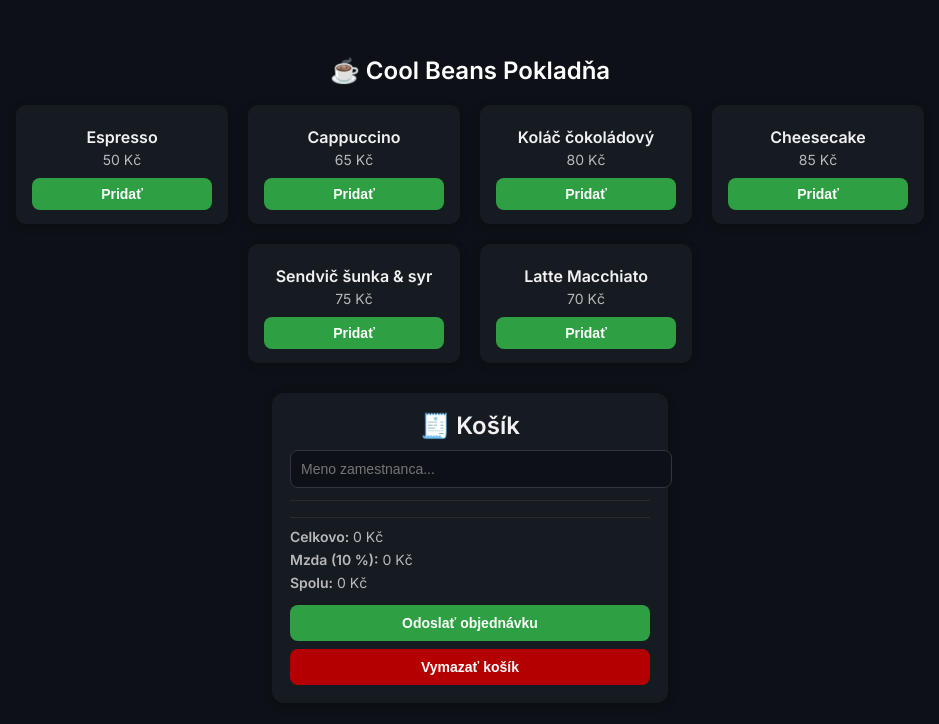
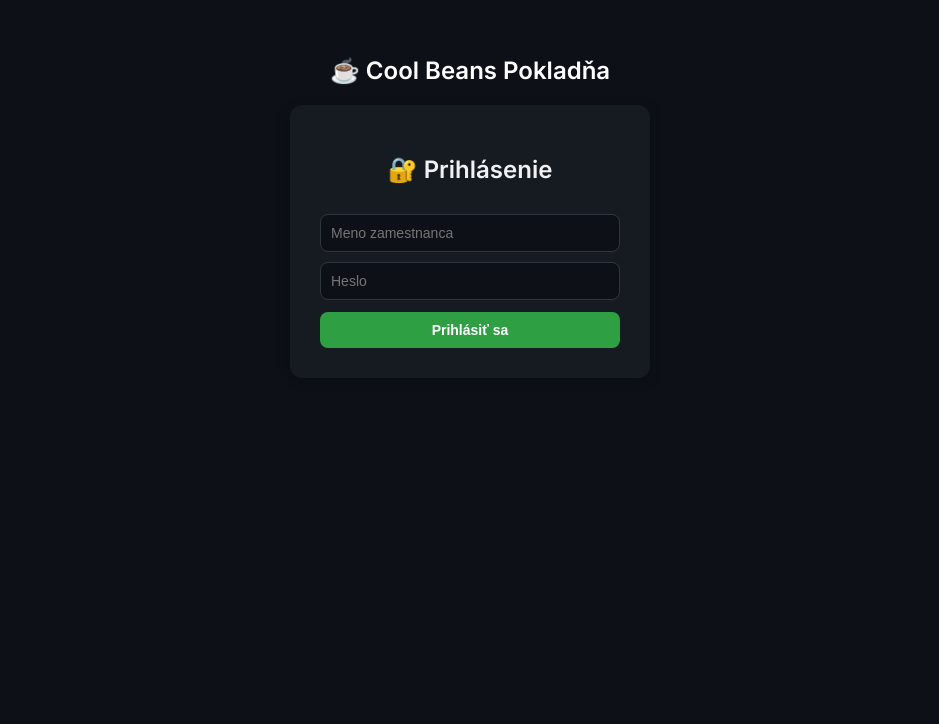
Before and after one commit to LightningSamko/coolbeans, a plain HTML site: page index.html in a window 1280 px wide. Shown: the whole page, without its empty margins (170-1109 px from the left). Drawn offline with Linux system fonts and the light colour scheme.

Commit message:
Update index.html

```diff
--- a/index.html
+++ b/index.html
@@ -6,7 +6,6 @@
   <title>Cool Beans - Pokladňa</title>
   <style>
     @import url('https://fonts.googleapis.com/css2?family=Inter:wght@400;600&display=swap');
-
     body {
       font-family: "Inter", sans-serif;
       background: #0d1117;
@@ -17,13 +16,11 @@
       flex-direction: column;
       align-items: center;
     }
-
     h1 {
       font-size: 24px;
       margin-bottom: 20px;
       color: #fff;
     }
-
     .container {
       display: flex;
       flex-wrap: wrap;
@@ -32,7 +29,6 @@
       max-width: 1100px;
       width: 100%;
     }
-
     .product {
       background: #161b22;
       border-radius: 10px;
@@ -45,24 +41,12 @@
       box-shadow: 0 2px 10px rgba(0, 0, 0, 0.2);
       transition: all 0.2s ease;
     }
-
     .product:hover {
       transform: translateY(-3px);
       background: #1c222b;
     }
-
-    .product h3 {
-      margin: 8px 0 4px;
-      font-size: 16px;
-      text-align: center;
-    }
-
-    .product p {
-      margin: 0;
-      font-size: 14px;
-      color: #b9b9b9;
-    }
-
+    .product h3 { margin: 8px 0 4px; font-size: 16px; text-align: center; }
+    .product p { margin: 0; font-size: 14px; color: #b9b9b9; }
     .product button {
       background: #2ea043;
       border: none;
@@ -76,10 +60,7 @@
       margin-top: 10px;
       transition: 0.2s;
     }
-
-    .product button:hover {
-      background: #3fc25c;
-    }
+    .product button:hover { background: #3fc25c; }
 
     .cart {
       margin-top: 30px;
@@ -89,12 +70,7 @@
       width: 360px;
       box-shadow: 0 2px 10px rgba(0, 0, 0, 0.25);
     }
-
-    .cart h2 {
-      margin: 0 0 10px 0;
-      text-align: center;
-    }
-
+    .cart h2 { margin: 0 0 10px 0; text-align: center; }
     .cart-list {
       max-height: 220px;
       overflow-y: auto;
@@ -103,7 +79,6 @@
       border-bottom: 1px solid #2b2b2b;
       padding: 8px 0;
     }
-
     .cart-item {
       display: flex;
       justify-content: space-between;
@@ -111,7 +86,6 @@
       font-size: 14px;
       color: #ddd;
     }
-
     .cart input {
       background: #0d1117;
       border: 1px solid #30363d;
@@ -122,12 +96,7 @@
       margin-bottom: 12px;
       font-size: 14px;
     }
-
-    .totals p {
-      margin: 6px 0;
-      font-size: 14px;
-      color: #b9b9b9;
-    }
+    .totals p { margin: 6px 0; font-size: 14px; color: #b9b9b9; }
 
     .btn {
       border: none;
@@ -141,25 +110,60 @@
       transition: 0.2s;
       margin-top: 8px;
     }
+    .btn-green { background: #2ea043; }
+    .btn-green:hover { background: #3fc25c; }
+    .btn-red { background: #b40000; }
+    .btn-red:hover { background: #8a0000; }
 
-    .btn-green {
+    /* LOGIN PANEL */
+    #loginPanel {
+      background: #161b22;
+      padding: 30px;
+      border-radius: 12px;
+      box-shadow: 0 2px 12px rgba(0, 0, 0, 0.3);
+      display: flex;
+      flex-direction: column;
+      width: 300px;
+      text-align: center;
+    }
+    #loginPanel input {
+      background: #0d1117;
+      border: 1px solid #30363d;
+      color: #fff;
+      padding: 10px;
+      border-radius: 8px;
+      margin-top: 10px;
+      font-size: 14px;
+    }
+    #loginPanel button {
       background: #2ea043;
+      border: none;
+      color: white;
+      padding: 10px;
+      border-radius: 8px;
+      cursor: pointer;
+      font-weight: 600;
+      margin-top: 12px;
+      font-size: 14px;
+      transition: 0.2s;
     }
-    .btn-green:hover {
-      background: #3fc25c;
-    }
-
-    .btn-red {
-      background: #b40000;
-    }
-    .btn-red:hover {
-      background: #8a0000;
-    }
+    #loginPanel button:hover { background: #3fc25c; }
   </style>
 </head>
 <body>
   <h1>☕ Cool Beans Pokladňa</h1>
 
+  <!-- LOGIN -->
+  <div id="loginPanel">
+    <h2>🔐 Prihlásenie</h2>
+    <input type="text" id="loginUser" placeholder="Meno zamestnanca">
+    <input type="password" id="loginPass" placeholder="Heslo">
+    <button onclick="login()">Prihlásiť sa</button>
+    <p id="loginError" style="color:#ff6b6b; font-size:13px; display:none;">❌ Nesprávne meno alebo heslo</p>
+  </div>
+
+  <!-- OBSAH POKLADNE -->
+  <div id="cashier" style="display:none;">
     <div class="container">
       <div class="product"><h3>Espresso</h3><p>50 Kč</p><button onclick="addToCart('Espresso', 50)">Pridať</button></div>
       <div class="product"><h3>Cappuccino</h3><p>65 Kč</p><button onclick="addToCart('Cappuccino', 65)">Pridať</button></div>
@@ -171,22 +175,43 @@
 
     <div class="cart">
       <h2>🧾 Košík</h2>
-    <input id="employeeName" placeholder="Meno zamestnanca..." type="text" />
+      <input id="employeeName" readonly placeholder="Zamestnanec..." type="text" />
       <div class="cart-list" id="cart-list"></div>
-
       <div class="totals">
         <p><b>Celkovo:</b> <span id="total">0</span> Kč</p>
         <p><b>Mzda (10 %):</b> <span id="employee">0</span> Kč</p>
         <p><b>Spolu:</b> <span id="final">0</span> Kč</p>
       </div>
-
       <button class="btn btn-green" onclick="sendToDiscord()">Odoslať objednávku</button>
       <button class="btn btn-red" onclick="clearCart()">Vymazať košík</button>
+    </div>
   </div>
 
   <script>
     const WEBHOOK_URL = "https://discord.com/api/webhooks/1432474696007290890/SL4m4wFcHvvSvupDxdZUi1n_1H9xqH6PYQyoDWB81GQQrGBZ7ydKgV2Vga9KELGlRrjE";
     let cart = [];
+
+    // LOGIN ÚČTY
+    const users = {
+      "adam": "1234",
+      "peter": "abcd",
+      "jana": "coffee",
+      "sofia": "9876"
+    };
+
+    function login() {
+      const user = document.getElementById("loginUser").value.trim().toLowerCase();
+      const pass = document.getElementById("loginPass").value.trim();
+      const error = document.getElementById("loginError");
+
+      if (users[user] && users[user] === pass) {
+        document.getElementById("loginPanel").style.display = "none";
+        document.getElementById("cashier").style.display = "block";
+        document.getElementById("employeeName").value = user.charAt(0).toUpperCase() + user.slice(1);
+      } else {
+        error.style.display = "block";
+      }
+    }
 
     function addToCart(name, price) {
       const item = cart.find(p => p.name === name);
@@ -238,7 +263,6 @@
         });
         alert("✅ Objednávka úspešne odoslaná!");
         clearCart();
-        document.getElementById("employeeName").value = "";
       } catch (err) {
         alert("⚠️ Chyba pri odosielaní!");
         console.error(err);
```
Lines whose indentation alone changed are shown as unchanged.
